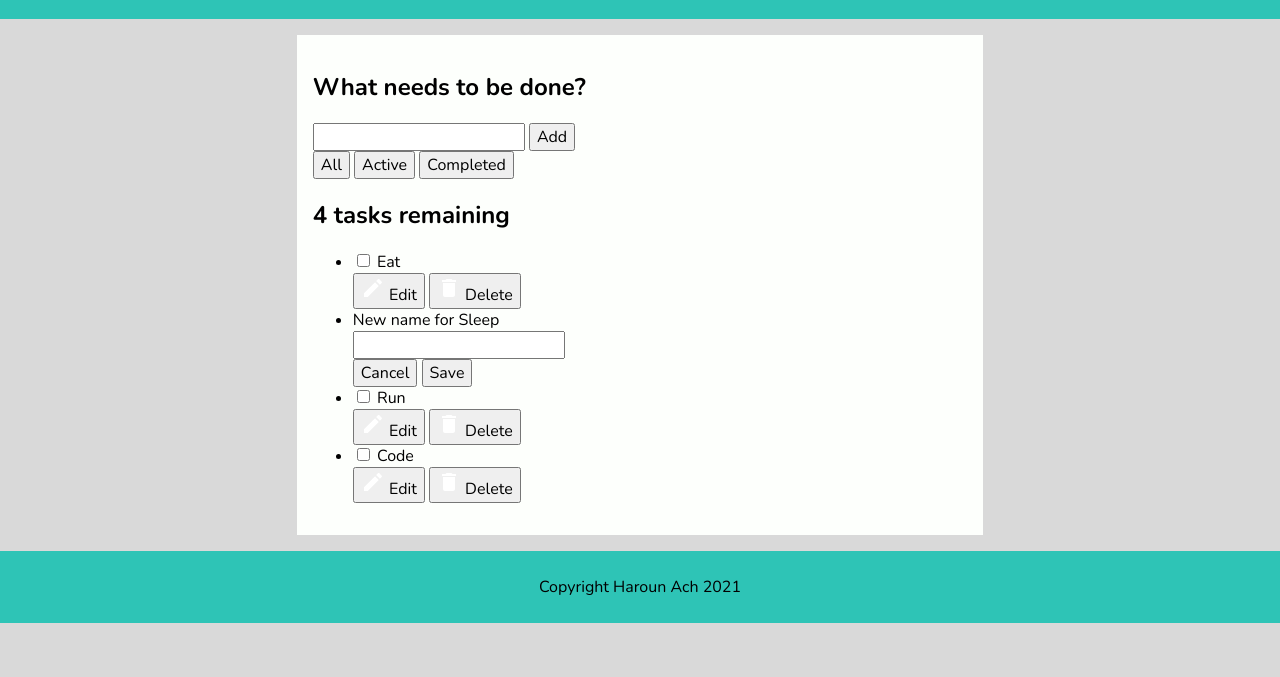
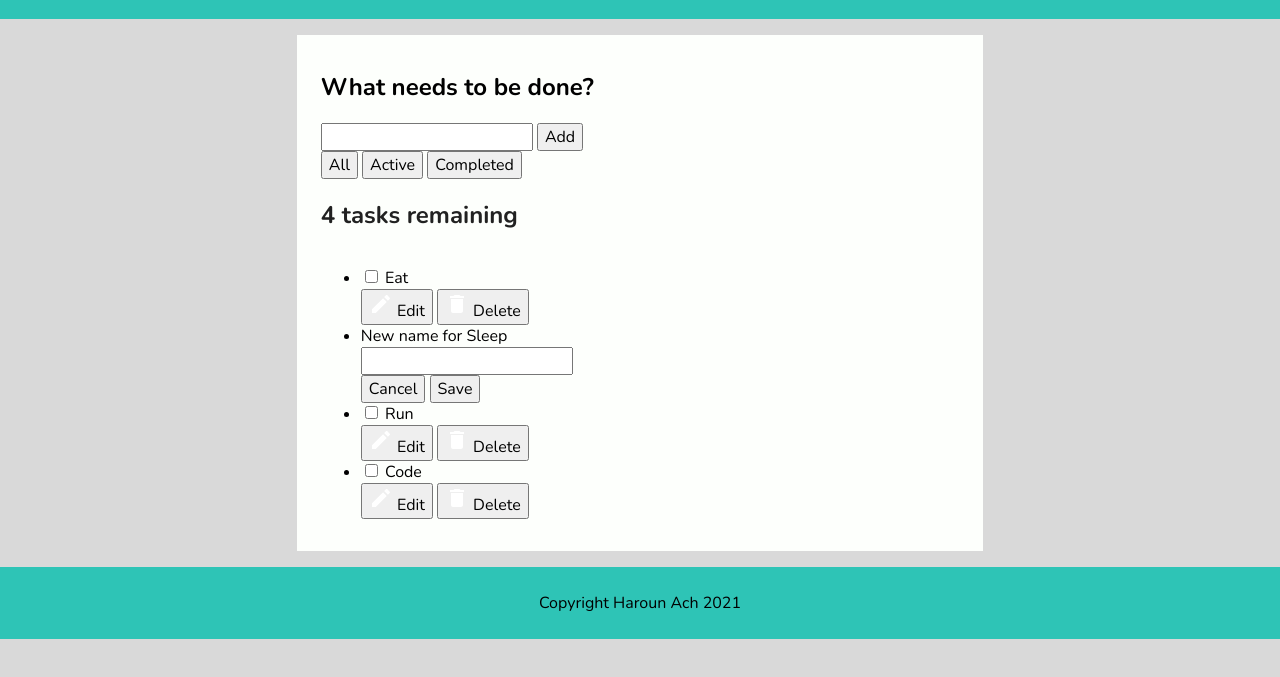
Before and after one commit to harounach/todolist-frontend, a website: page public/index.html in a window 1280 px wide. Shown: the part 69-746 px from the top of the page. Drawn offline with nearby package versions, Linux system fonts and the light colour scheme; files that its build step writes are made by us from their sources.

Commit message:
Style todoapp

```diff
--- a/public/index.html
+++ b/public/index.html
@@ -22,7 +22,7 @@
           <div class="page__todo-wrapper">
             <!-- todoapp -->
             <div class="todoapp">
-              <div class="todoapp__form">
+              <div class="todoapp__section">
                 <!-- form -->
                 <form class="form">
                   <h2 class="form__label-wrapper">
@@ -42,13 +42,21 @@
                 </form>
               </div>
               <!-- filter buttns -->
+              <div class="todoapp__section">
                 <div class="filters btn-group">
                   <button class="btn btn--filter btn--active">All</button>
                   <button class="btn btn--filter">Active</button>
                   <button class="btn btn--filter">Completed</button>
                 </div>
+              </div>
+
               <!-- Todo counter -->
-              <h2 class="todo-counter">4 tasks remaining</h2>
+              <div class="todoapp__section">
+                <h2 class="todoapp__counter">4 tasks remaining</h2>
+              </div>
+
+              <!-- todolist -->
+              <div class="todoapp__section">
                 <ul class="todolist">
                   <!-- Todo 1 -->
                   <li class="todo">
@@ -85,7 +93,10 @@
                     <div class="todo__edit">
                       <form class="todo__form">
                         <div class="todo__form-section">
-                        <label for="todo__form-input" class="todo__form-label">
+                          <label
+                            for="todo__form-input"
+                            class="todo__form-label"
+                          >
                             New name for Sleep
                           </label>
                         </div>
@@ -178,6 +189,7 @@
                 </ul>
               </div>
             </div>
+          </div>
         </main>
         <footer class="page__footer footer">
           <p class="footer__notice">Copyright Haroun Ach 2021</p>
--- /dev/null
+++ b/sass/components/_todoapp.scss
@@ -0,0 +1,22 @@
+@use "../abstracts/variables" as vars;
+@use "../base/typography" as type;
+
+// todoapp
+.todoapp {
+  width: 100%;
+  display: flex;
+  flex-direction: column;
+  padding: 1rem 1.5rem;
+  background-color: vars.$surface-color;
+  // todoapp__section
+  .todoapp__section {
+    width: 100%;
+    padding: 0;
+    margin: 0;
+  }
+
+  // todoapp__counter
+  .todoapp__counter {
+    color: type.$text-high-color;
+  }
+}
--- a/sass/main.scss
+++ b/sass/main.scss
@@ -4,7 +4,7 @@
 // 03-mixins
 // 04-placeholders
 // 05-animations
-@use "./abstracts/variables" as vars;
+@use "./abstracts/variables";
 
 // <vendors>
 
@@ -19,6 +19,7 @@
 // <components>
 @use "./components/header";
 @use "./components/footer";
+@use "./components/todoapp";
 
 // <pages>
 @use "./pages/home";
--- a/sass/pages/_home.scss
+++ b/sass/pages/_home.scss
@@ -24,8 +24,6 @@
   // page__todo-wrapper
   .page__todo-wrapper {
     width: 55%;
-    padding: 1rem;
-    background-color: vars.$surface-color;
   }
 
   // page__footer
```
Lines whose indentation alone changed are shown as unchanged.
